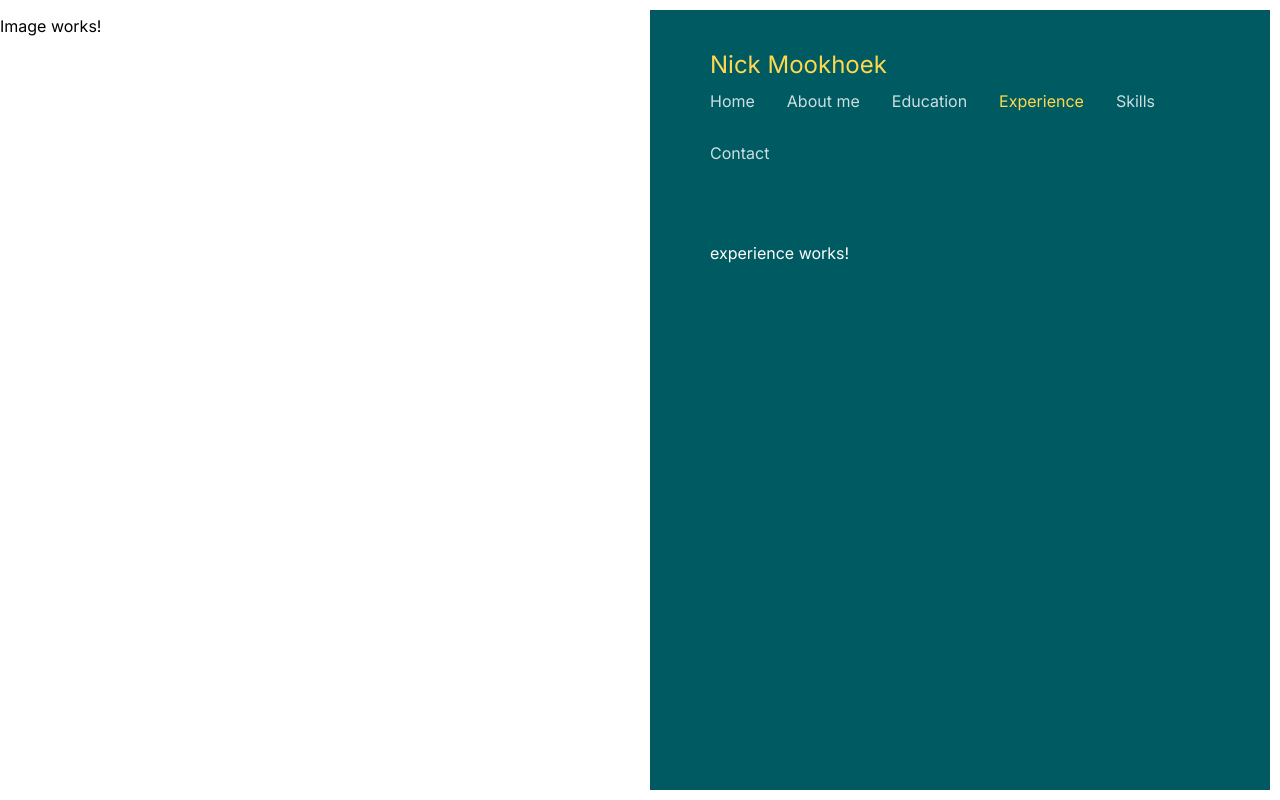
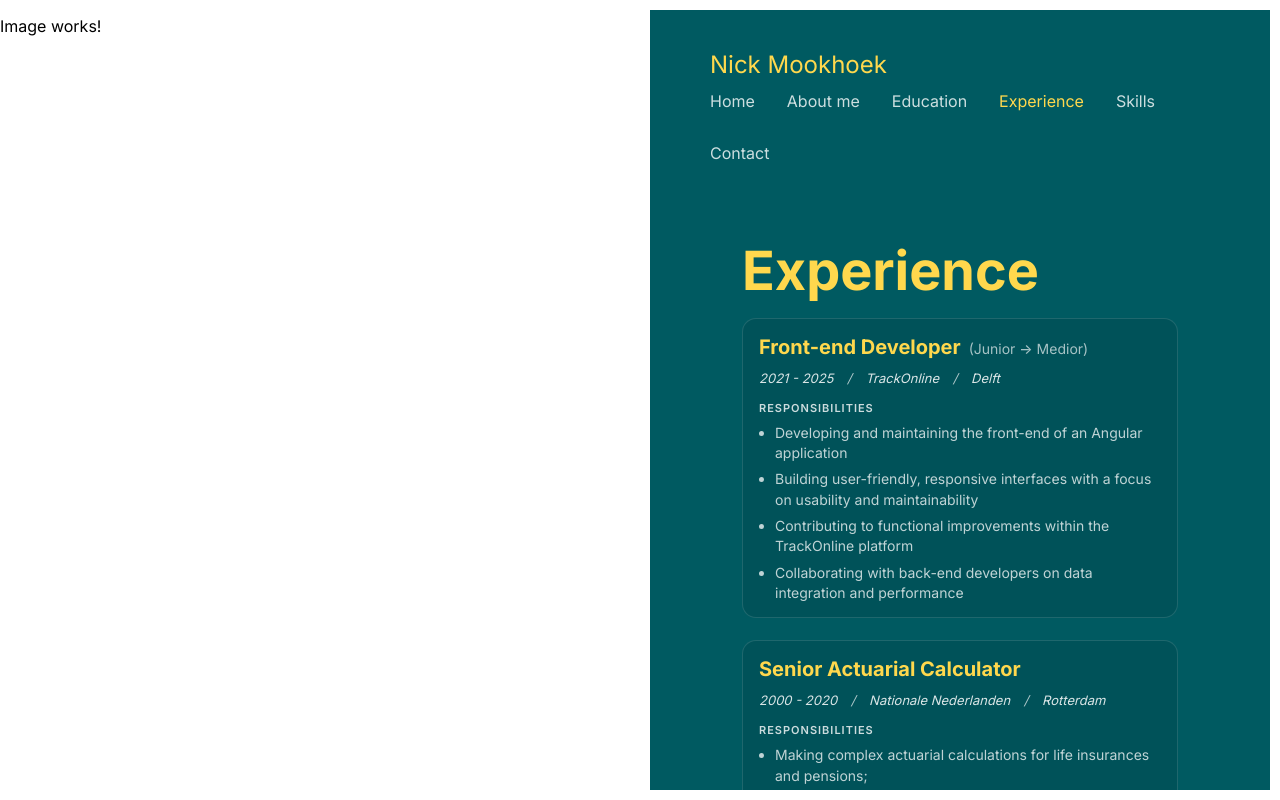
Before and after one commit to Nick-M63/resume, an Angular app: page /experience in a window 1280 px wide. Built offline with nearby package versions, Linux system fonts and the light colour scheme.

Commit message:
Started Experience Page

```diff
--- a/src/app/content/experience/experience.component.css
+++ b/src/app/content/experience/experience.component.css
@@ -0,0 +1,113 @@
+.container {
+  margin: 30px 60px;
+  max-width: 100%;
+}
+
+h1 {
+  font-size: clamp(42px, 6vw, 68px);
+  color: #ffd84d;
+  margin: 0 0 30px;
+}
+
+.profession {
+  padding: 22px 22px 18px;
+  border: 1px solid rgba(255, 255, 255, 0.12);
+  border-radius: 14px;
+  background: rgba(0, 0, 0, 0.08);
+}
+
+.profession + .profession {
+  margin-top: 22px;
+}
+
+h6 {
+  font-size: 25px;
+  color: #ffd84d;
+  margin: 0 0 14px;
+}
+
+.role-note {
+  font-size: 14px;
+  font-weight: 500;
+  color: rgba(255, 255, 255, 0.65);
+  margin-left: 8px;
+}
+
+.info {
+  font-size: 15px;
+  font-style: italic;
+  font-weight: 500;
+  line-height: 1.4;
+  color: rgba(255, 255, 255, 0.85);
+  margin-bottom: 16px;
+}
+
+.divider {
+  color: rgba(255, 255, 255, 0.7);
+  margin: 0 10px;
+}
+
+.label {
+  margin: 0 0 10px;
+  font-size: 12px;
+  letter-spacing: 1.2px;
+  text-transform: uppercase;
+  color: rgba(255, 255, 255, 0.8);
+  font-weight: 600;
+}
+
+.textbox {
+  max-width: 720px;
+  margin: 0;
+  padding-left: 18px;
+  font-size: 15px;
+  line-height: 1.45;
+  color: rgba(255, 255, 255, 0.75);
+}
+
+.textbox li + li {
+  margin-top: 6px;
+}
+
+@media (max-width: 1366px), (max-height: 800px) {
+  .container {
+    margin: 18px 32px;
+    max-width: 900px;
+  }
+
+  h1 {
+    font-size: clamp(34px, 5vw, 54px);
+    margin-bottom: 18px;
+    line-height: 1.05;
+  }
+
+  .profession {
+    padding: 16px 16px 14px;
+  }
+
+  h6 {
+    font-size: 20px;
+    margin-bottom: 10px;
+  }
+
+  .info {
+    font-size: 13px;
+    margin-bottom: 14px;
+  }
+
+  .label {
+    margin-bottom: 8px;
+    font-size: 11px;
+    letter-spacing: 1px;
+  }
+
+  .textbox {
+    font-size: 14px;
+    line-height: 1.45;
+    padding-left: 16px;
+  }
+
+  .textbox li + li {
+    margin-top: 6px;
+  }
+}
--- a/src/app/content/experience/experience.component.html
+++ b/src/app/content/experience/experience.component.html
@@ -1 +1,32 @@
-<p>experience works!</p>
+<div class="container">
+  <h1>Experience</h1>
+
+  <div class="profession">
+    <h6>Front-end Developer<span class="role-note">(Junior → Medior)</span></h6>
+    <div class="info">
+      2021 - 2025 <span class="divider">/</span> TrackOnline <span class="divider">/</span> Delft
+    </div>
+
+    <p class="label">Responsibilities</p>
+    <ul class="textbox">
+      @for (responsibility of TrackOnlineResponsibilities; track responsibility) {
+        <li>{{ responsibility }}</li>
+      }
+    </ul>
+  </div>
+
+  <div class="profession">
+    <h6>Senior Actuarial Calculator</h6>
+    <div class="info">
+      2000 - 2020 <span class="divider">/</span> Nationale Nederlanden
+      <span class="divider">/</span> Rotterdam
+    </div>
+
+    <p class="label">Responsibilities</p>
+    <ul class="textbox">
+      @for (responsibility of NNResponsibilities; track responsibility) {
+        <li>{{ responsibility }}</li>
+      }
+    </ul>
+  </div>
+</div>
--- a/src/app/content/experience/experience.component.ts
+++ b/src/app/content/experience/experience.component.ts
@@ -7,5 +7,33 @@ import { Component } from '@angular/core';
   styleUrl: './experience.component.css',
 })
 export class ExperienceComponent {
+  TrackOnlineResponsibilities: string[] = [
+    'Developing and maintaining the front-end of an Angular application',
+    'Building user-friendly, responsive interfaces with a focus on usability and maintainability',
+    'Contributing to functional improvements within the TrackOnline platform',
+    'Collaborating with back-end developers on data integration and performance',
+  ];
 
+  NNResponsibilities: string[] = [
+    'Making complex actuarial calculations for life insurances and pensions;',
+    'Monitoring quality through follow-up;',
+    'Create Excel-calculation programs to speed up workflows;',
+    'Answering questions in the actuarial field of internal departments by telephone;',
+    'Handling and dealing with (Ombudsman) complaints;',
+  ];
+
+  // TrackOnlineResponsibilities: string[] = [
+  //   'Ontwikkelen en onderhouden van de front-end van een Angular-applicatie',
+  //   'Bouwen van gebruiksvriendelijke en responsieve interfaces met focus op gebruiksvriendelijkheid',
+  //   'Bijdragen aan functionele verbeteringen binnen TrackOnline',
+  //   'Samenwerken met back-end developers aan integratie en performance',
+  // ];
+
+  // NNResponsibilities: string[] = [
+  //   'Complexe actuariële berekeningen maken op het gebied van levensverzekeringen',
+  //   'Kwaliteit bewaken door middel van nacontrole',
+  //   "Excel-berekeningsprogramma's maken om werkstromen te versnellen",
+  //   'Telefonisch beantwoorden van vragen op actuarieel gebied van interne afdelingen',
+  //   'Behandelen en afhandelen van (Ombudsman) klachten',
+  // ];
 }
```
